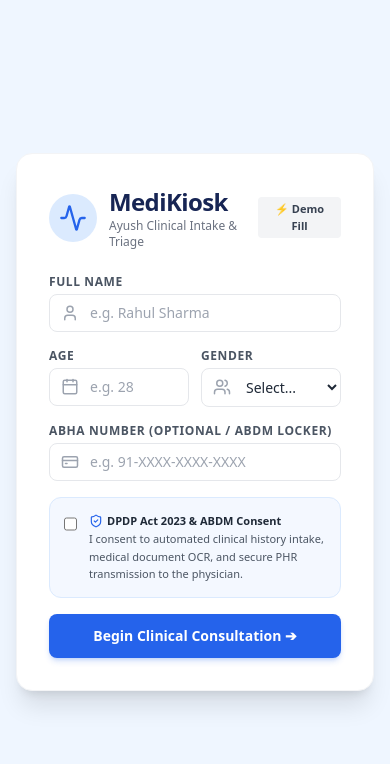
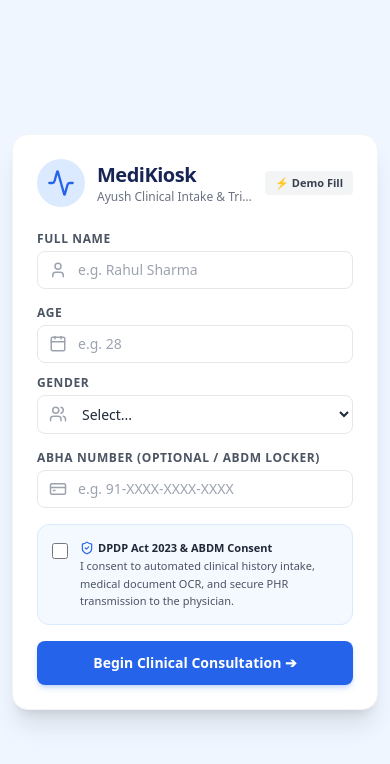
Before and after one commit to kislayanand1803/MediKiosk-prototype, a React (Vite) app: page / in a window 390 px wide. Shown: the top 764 px of the page. Built offline with nearby package versions, Linux system fonts and the light colour scheme.

Commit message:
Refactor IntakePage layout and styling
Updated layout and styling for the IntakePage component, including adjustments to padding, grid structure, and button properties.

```diff
--- a/src/pages/IntakePage.jsx
+++ b/src/pages/IntakePage.jsx
@@ -38,18 +38,18 @@
   };
 
   return (
-    <div className="flex items-center justify-center min-h-screen p-4 bg-blue-50">
-      <div className="w-full max-w-md p-8 bg-white shadow-xl rounded-2xl border border-gray-100">
-        <div className="flex justify-between items-center mb-6">
-          <div className="flex items-center gap-3">
-            <div className="p-2.5 bg-blue-100 rounded-full text-blue-600">
+    <div className="flex items-center justify-center min-h-screen p-3 sm:p-4 bg-blue-50">
+      <div className="w-full max-w-md p-6 sm:p-8 bg-white shadow-xl rounded-2xl border border-gray-100">
+        <div className="flex justify-between items-center mb-6 gap-2">
+          <div className="flex items-center gap-3 overflow-hidden">
+            <div className="p-2.5 bg-blue-100 rounded-full text-blue-600 flex-shrink-0">
               <Activity size={28} />
             </div>
-            <div>
-              <h1 className="text-2xl font-black text-blue-950 tracking-tight">
+            <div className="truncate">
+              <h1 className="text-xl sm:text-2xl font-black text-blue-950 tracking-tight truncate">
                 MediKiosk
               </h1>
-              <p className="text-xs text-gray-500">
+              <p className="text-xs text-gray-500 truncate">
                 Ayush Clinical Intake & Triage
               </p>
             </div>
@@ -57,7 +57,7 @@
           <button
             type="button"
             onClick={handleQuickFill}
-            className="text-[11px] bg-gray-100 hover:bg-gray-200 text-gray-700 px-2.5 py-1 rounded font-semibold transition"
+            className="text-[11px] bg-gray-100 hover:bg-gray-200 text-gray-700 px-2.5 py-1 rounded font-semibold transition flex-shrink-0"
           >
             ⚡ Demo Fill
           </button>
@@ -84,7 +84,7 @@
             </div>
           </div>
 
-          <div className="grid grid-cols-2 gap-3">
+          <div className="grid grid-cols-1 sm:grid-cols-2 gap-3">
             <div>
               <label className="block text-xs font-bold uppercase tracking-wider text-gray-600 mb-1">
                 Age
@@ -158,15 +158,18 @@
               id="dpdpConsent"
               checked={hasConsent}
               onChange={(e) => setHasConsent(e.target.checked)}
-              className="mt-1 h-4 w-4 rounded border-gray-300 text-blue-600 focus:ring-blue-500 cursor-pointer"
+              className="mt-1 h-4 w-4 rounded border-gray-300 text-blue-600 focus:ring-blue-500 cursor-pointer flex-shrink-0"
             />
             <label
               htmlFor="dpdpConsent"
               className="text-[11px] text-gray-600 leading-relaxed cursor-pointer"
             >
-              <span className="font-bold text-gray-800 flex items-center gap-1">
-                <ShieldCheck size={14} className="text-blue-600" /> DPDP Act
-                2023 & ABDM Consent
+              <span className="font-bold text-gray-800 flex items-center gap-1 flex-wrap">
+                <ShieldCheck
+                  size={14}
+                  className="text-blue-600 flex-shrink-0"
+                />{" "}
+                DPDP Act 2023 & ABDM Consent
               </span>
               I consent to automated clinical history intake, medical document
               OCR, and secure PHR transmission to the physician.
```
